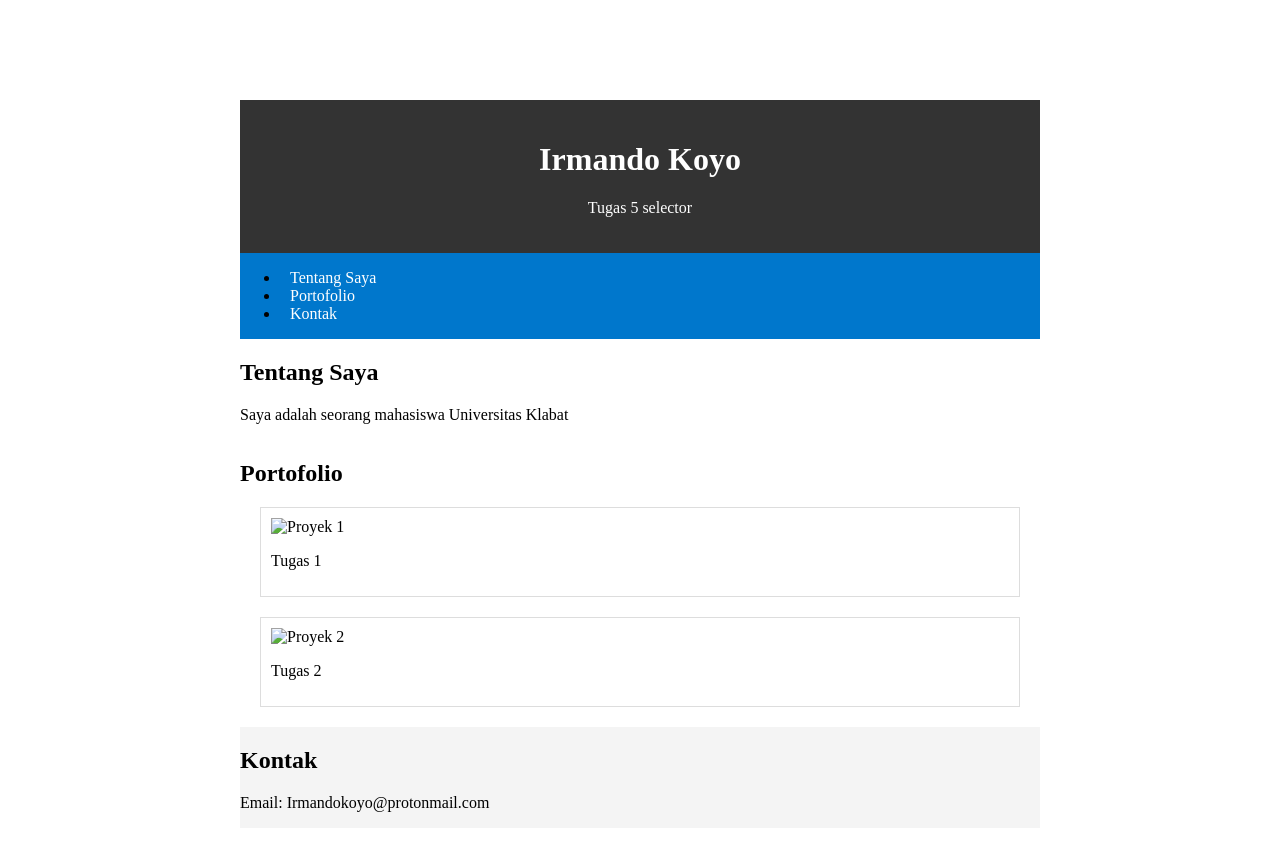
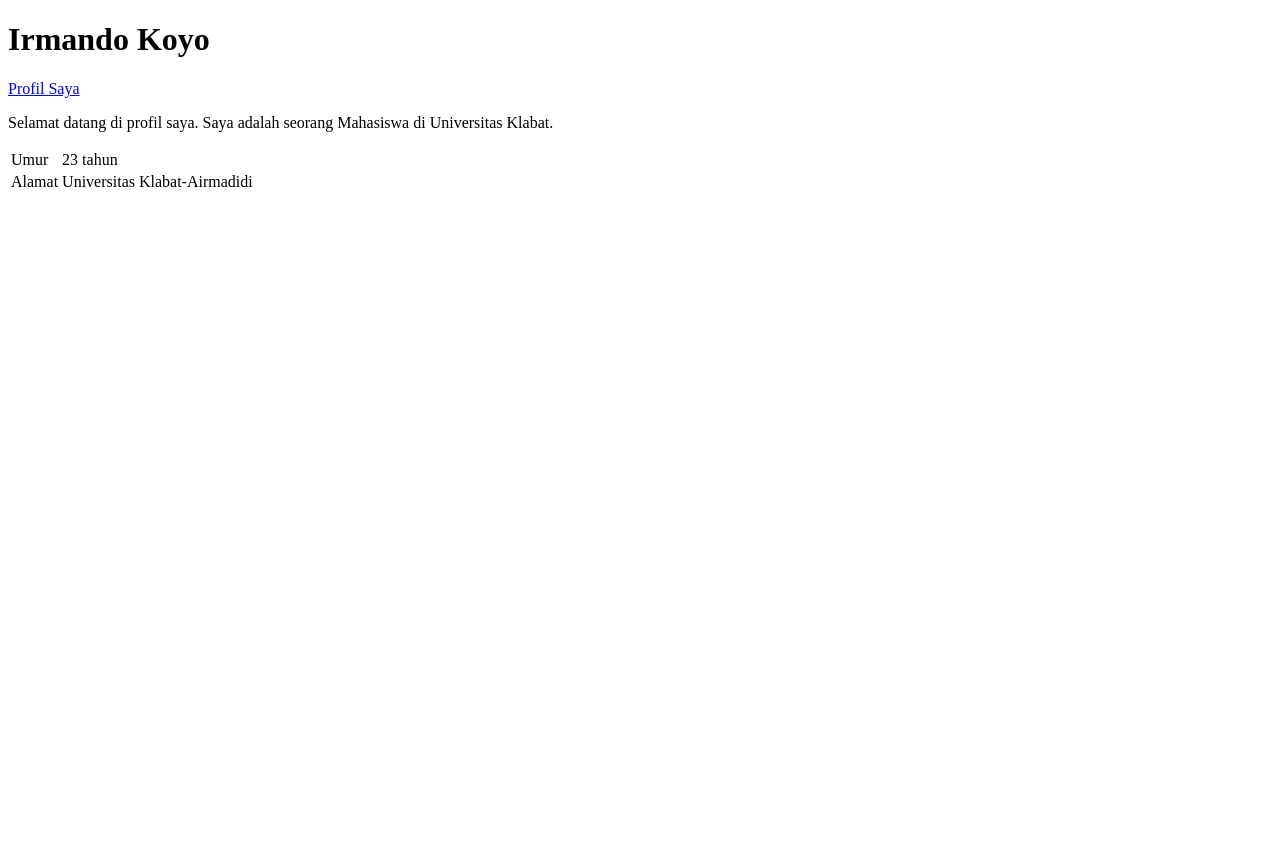
Before and after one commit to IrmandoKoyo/tugas5selector.github.io, a plain HTML site: page index.html in a window 1280 px wide. After the commit the page ends 800 px from the top, so only its background shows below. Drawn offline with Linux system fonts and the light colour scheme.

Commit message:
Update index.html

```diff
--- a/index.html
+++ b/index.html
@@ -3,45 +3,24 @@
 <head>
     <meta charset="UTF-8">
     <meta name="viewport" content="width=device-width, initial-scale=1.0">
-    <title>Profil Portofolio</title>
     <link rel="stylesheet" href="style.css">
+    <title>Profil Sederhana</title>
 </head>
 <body>
-    <div class="container">
-        <header>
-            <h1 id="judul">Irmando Koyo</h1>
-            <p>Tugas 5 selector</p>
-        </header>
-
-        <nav>
-            <ul>
-                <li><a href="#about">Tentang Saya</a></li>
-                <li><a href="#portfolio">Portofolio</a></li>
-                <li><a href="#contact">Kontak</a></li>
-            </ul>
-        </nav>
-
-        <section id="about">
-            <h2>Tentang Saya</h2>
-            <p>Saya adalah seorang mahasiswa Universitas Klabat</p>
-        </section>
-
-        <section id="portfolio">
-            <h2>Portofolio</h2>
-            <div class="project">
-                <img src="7aeb76f2-5669-46ec-9882-90552bef85ff_169.jpg" alt="Proyek 1">
-                <p>Tugas 1</p>
-            </div>
-            <div class="project">
-                <img src="penerbit-bintang-pustaka-1.jpg" alt="Proyek 2">
-                <p>Tugas 2</p>
-            </div>
-        </section>
-
-        <section id="contact">
-            <h2>Kontak</h2>
-            <p>Email: Irmandokoyo@protonmail.com</p>
-        </section>
+    <div class="profile">
+        <h1>Irmando Koyo</h1>
+        <a href="https://IrmandoKoyo.github.io">Profil Saya</a>
+        <p>Selamat datang di profil saya. Saya adalah seorang Mahasiswa di Universitas Klabat.</p>
+        <table>
+            <tr>
+                <td>Umur</td>
+                <td>23 tahun</td>
+            </tr>
+            <tr>
+                <td>Alamat</td>
+                <td>Universitas Klabat-Airmadidi</td>
+            </tr>
+        </table>
     </div>
 </body>
 </html>
```
